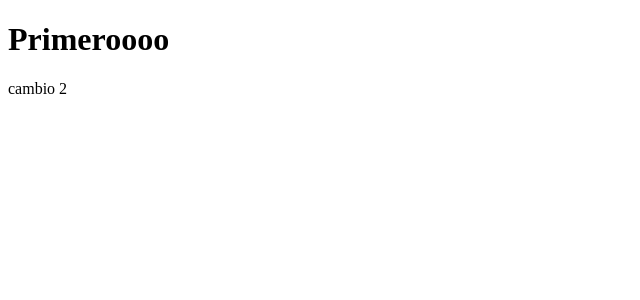
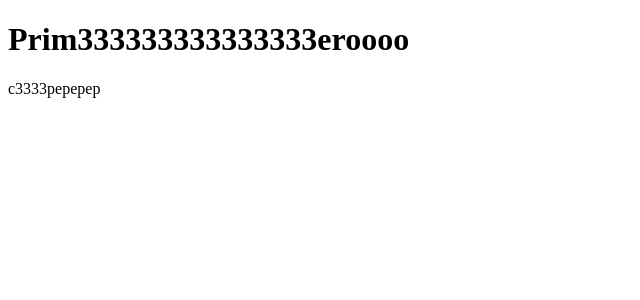
Before and after one commit to Tarea2-1/Tarea2.1, a React (Create React App) app: page / in a window 1280 px wide. Shown: the top 300 px of the page, without its empty margins (0-640 px from the left). Built offline with nearby package versions, Linux system fonts and the light colour scheme.

Commit message:
feat: funcionalidad 3 - Abdi

```diff
--- a/src/App.js
+++ b/src/App.js
@@ -3,8 +3,8 @@ import React from 'react';
 function App() {
   return (
     <div>
-      <h1>Primeroooo </h1>
-      <p>cambio 2</p>
+      <h1>Prim333333333333333eroooo </h1>
+      <p>c3333pepepep</p>
     </div>
   );
 }
```
